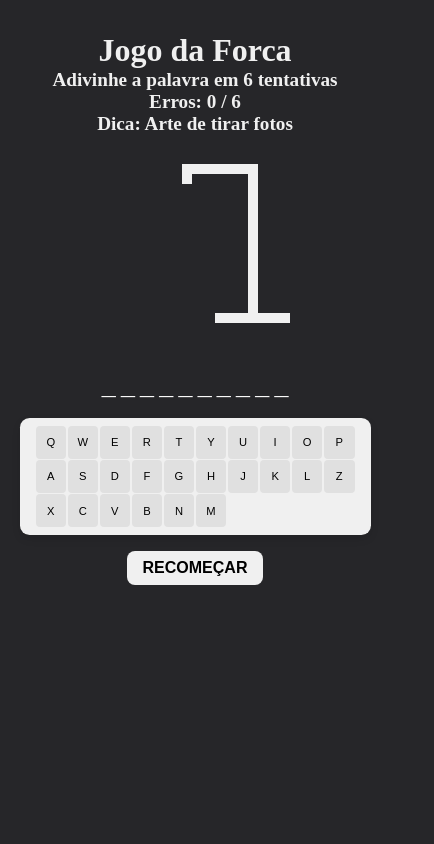
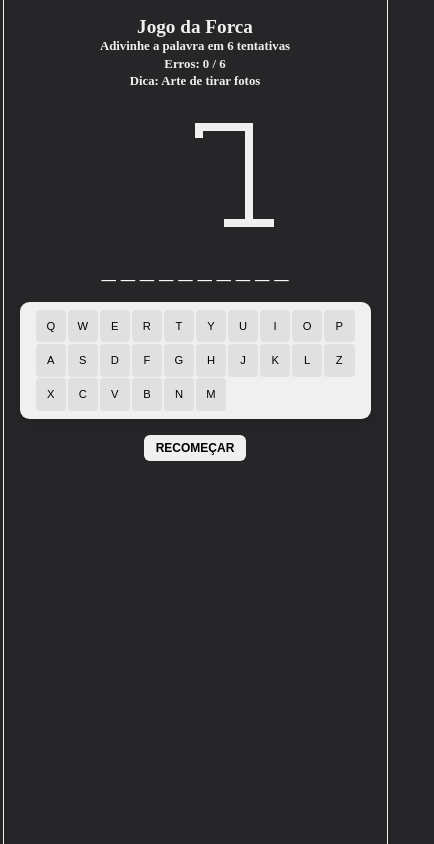
Before and after one commit to Saik0h/ng-hangman, an Angular app: page / in a window 390 px wide. Shown: the whole page, 434 px wide, since content can reach past the window. Built offline with nearby package versions, Linux system fonts and the light colour scheme.

Commit message:
last try to fix CSS I swear

```diff
--- a/src/app/app.component.css
+++ b/src/app/app.component.css
@@ -188,6 +188,90 @@
 }
 
 @media (max-width: 500px) {
+  .game-info {
+    width: 90vw;
+    padding-block: 0.5em;
+    margin-inline: auto;
+    font-weight: bold;
+    h1{
+      font-size: 1.2rem;
+    }
+    p{
+      font-size: 0.8rem;
+      line-height: 1.1rem;
+    }
+    text-align: center;
+  }
+
+  .drawing{
+    height: 8rem;
+    width: 200px;
+    margin-inline-start: calc(50vw - 50px);
+    .forca1 {
+      top: 0.5rem;
+      right: 7rem;
+      width: 8px;
+      height: 100px;
+    }
+
+    .forca2 {
+      top: 0.5rem;
+      right: 7rem;
+      width: 50px;
+      height: 8px;
+    }
+    .forca3 {
+      top: 6.5rem;
+      right: 5.65rem;
+      width: 50px;
+      height: 8px;
+    }
+
+    .corda {
+      top: 0.5rem;
+      right: 10.1rem;
+      width: 8px;
+      height: 15px;
+    }
+    .head {
+      top: 1.4rem;
+      right: 9.55rem;
+      width: 25px;
+      height: 25px;
+    }
+
+    .body {
+      top: 2.9rem;
+      right: 10.1rem;
+      width: 8px;
+      height: 30px;
+    }
+    .left-arm {
+      top: 3rem;
+      right: 10.72rem;
+      width: 8px;
+      height: 25px;
+    }
+
+    .right-arm {
+      top: 3rem;
+      right: 9.5rem;
+      width: 8px;
+      height: 25px;
+    }
+    .left-leg {
+      top: 4.35rem;
+      right: 10.72rem;
+      width: 8px;
+      height: 25px;
+    }
+    .right-leg {
+      top: 4.35rem;
+      right: 9.5rem;
+      width: 8px;
+      height: 25px;}
+  }
+
   .keyboard {
     display: grid;
     gap: 0.1em;
@@ -203,4 +287,8 @@
   .word {
     font-size: 1.5rem;
   }
+  .reset {
+    font-size: 0.75rem;
+    padding: 0.5em 1em;
+  }
 }
--- a/src/styles.css
+++ b/src/styles.css
@@ -38,3 +38,13 @@ p {
   font-size: 1.2rem;
   text-align: center;
 }
+
+@media (max-width: 500px) {
+body{
+  padding-block: 0.5rem;
+  padding-inline: 1rem;
+  max-width: fit-content;
+  margin-inline: auto;
+  outline: 1px solid #f0f0f0;
+}
+}
```
